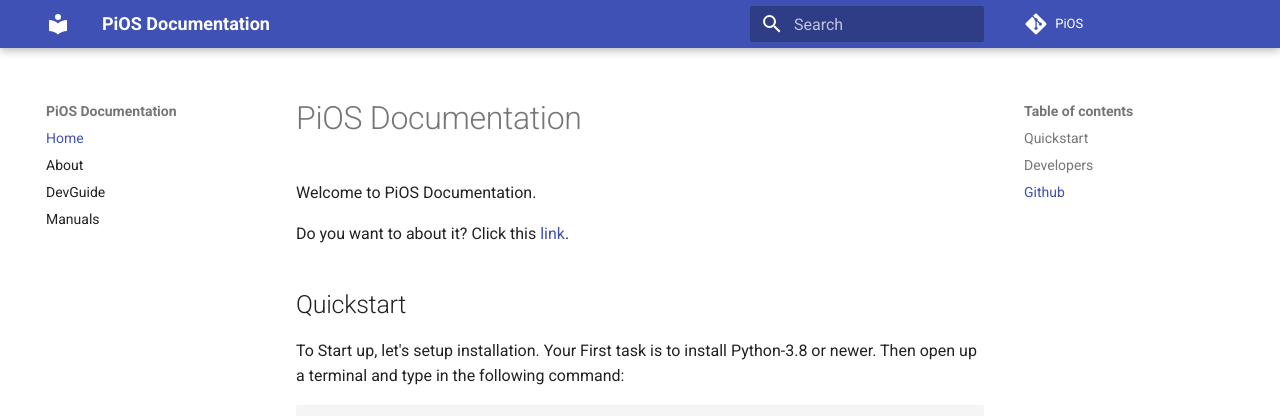
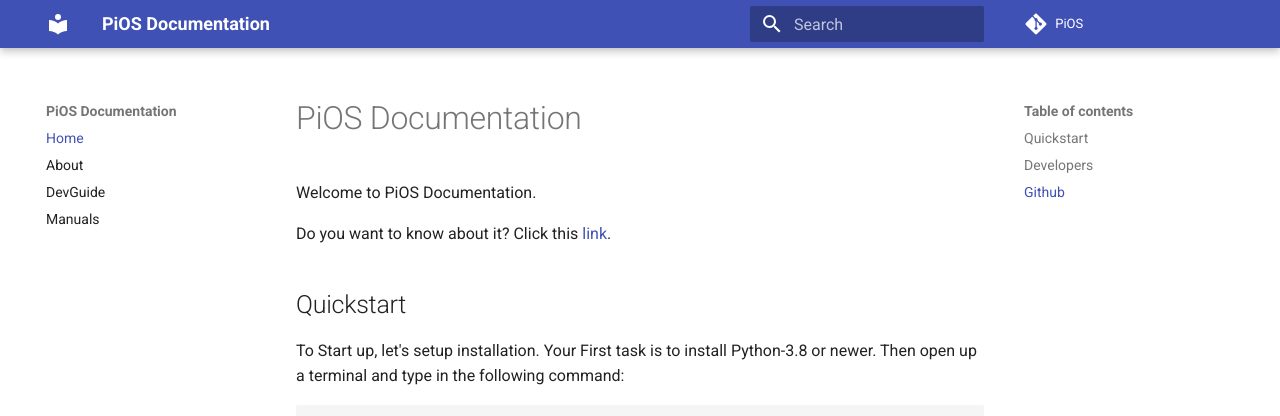
Before and after one commit to xcodz-dot/PiOS, an MkDocs documentation site: the page built from docs/docs/index.md, in a window 1280 px wide and 937 px high. Shown: the top 416 px of the window. Built offline with MkDocs 1.6.1 and Material for MkDocs 9.7.7, drawn with Linux system fonts in a browser that asks for light colours; comment, search, counter and statistics services are not loaded.

Commit message:
Gramatical Fixes

````diff
--- a/docs/docs/index.md
+++ b/docs/docs/index.md
@@ -1,12 +1,12 @@
 # PiOS Documentation
 Welcome to PiOS Documentation.
 
-Do you want to about it? Click this [link](about.md).
+Do you want to know about it? Click this [link](about.md).
 
 ## Quickstart
 To Start up, let's setup installation. Your First task is to install Python-3.8 or newer.
 Then open up a terminal and type in the following command:
-```commandline
+```bash
 pip install PiOS
 ```
 This will install PiOS on your system. After this you might want read the usage guide at
@@ -15,7 +15,7 @@
 ## Developers
 If you are a developer and you want to try making a few apps for it.
 Simply follow the below steps:
-```commandline
+```bash
 pip install PiOS[SDK]
 ```
 Now you can just go to developer [guide](developer/index.md)
````
